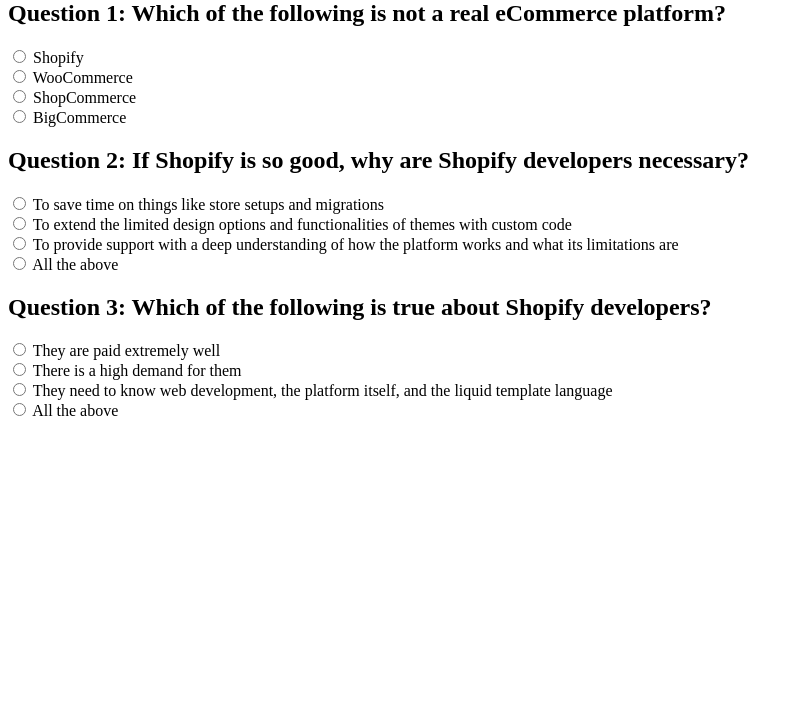
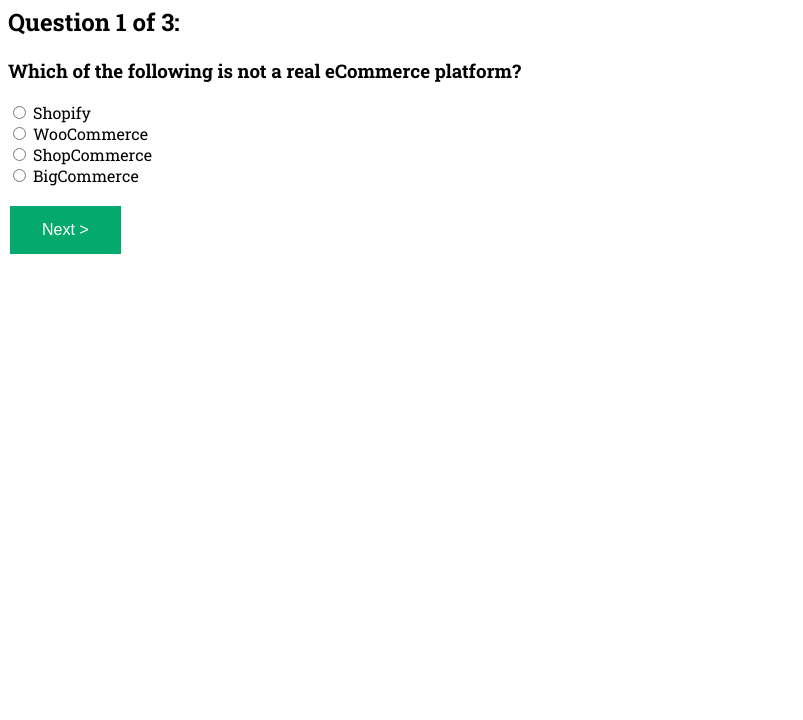
Before and after one commit to Zakkku/quiz-app, a plain HTML site: page index.html in a window 1280 px wide. Shown: the part 80-800 px from the top of the page, without its empty margins (0-803 px from the left). Drawn offline with Linux system fonts and the light colour scheme.

Commit message:
created next button functionality

```diff
--- a/index.html
+++ b/index.html
@@ -4,11 +4,16 @@
   <meta charset="UTF-8">
   <meta name="viewport" content="width=device-width, initial-scale=1.0">
   <title>e-Commerce Quiz</title>
+  <link rel="stylesheet" href="styles.css">
+  <link rel="preconnect" href="https://fonts.googleapis.com">
+  <link rel="preconnect" href="https://fonts.gstatic.com" crossorigin>
+  <link href="https://fonts.googleapis.com/css2?family=Roboto+Slab:wght@100..900&display=swap" rel="stylesheet">
 </head>
 <body>
   <h1>e-Commerce quiz</h1>
-  <section>
-    <h2>Question 1: Which of the following is not a real eCommerce platform?</h2>
+  <section id="question1">
+    <h2>Question 1 of 3:</h2>
+    <h3>Which of the following is not a real eCommerce platform?</h3>
     <input type="radio" id="shopify" name="ecommerce_platform" value="Shopify">
     <label for="shopify">Shopify</label><br>
     <input type="radio" id="woocommerce" name="ecommerce_platform" value="WooCommerce">
@@ -19,8 +24,9 @@
     <label for="bigcommerce">BigCommerce</label>
 </section>
 
-<section>
-  <h2>Question 2: If Shopify is so good, why are Shopify developers necessary?</h2>
+<section id="question2">
+  <h2>Question 2 of 3:</h2>
+  <h3>If Shopify is so good, why are Shopify developers necessary?</h3>
   <input type="radio" id="shopify" name="ecommerce_platform" value="Shopify">
   <label for="shopify">To save time on things like store setups and migrations</label><br>
   <input type="radio" id="woocommerce" name="ecommerce_platform" value="WooCommerce">
@@ -33,8 +39,9 @@
   <label for="bigcommerce">All the above</label>
 </section>
 
-<section>
-  <h2>Question 3: Which of the following is true about Shopify developers?</h2>
+<section id="question3">
+  <h2>Question 3 of 3:</h2>
+  <h3>Which of the following is true about Shopify developers?</h3>
   <input type="radio" id="shopify" name="ecommerce_platform" value="Shopify">
   <label for="shopify">They are paid extremely well</label><br>
   <input type="radio" id="woocommerce" name="ecommerce_platform" value="WooCommerce">
@@ -45,6 +52,12 @@
   <label for="bigcommerce">All the above</label>
 </section>
 
+<section id="finished">
+  <h2>You finished the quiz!</h2>
+</section>
 
+<button class="button" onclick="myFunction()">Next ></button>
+
+  <script src="script.js"></script>
 </body>
 </html>
--- a/script.js
+++ b/script.js
@@ -0,0 +1,18 @@
+counter = 1;
+function myFunction() {
+  if (counter === 1) {
+    document.getElementById('question1').style.display = 'none';
+    document.getElementById('question2').style.display = 'block';
+    counter++;
+  } else if (counter === 2) {
+    document.getElementById('question2').style.display = 'none';
+    document.getElementById('question3').style.display = 'block';
+    counter++;
+  } else {
+    document.getElementById('question3').style.display = 'none';
+    document.getElementById('finished').style.display = 'block';
+    counter++;
+  }
+
+
+}
--- a/styles.css
+++ b/styles.css
@@ -0,0 +1,26 @@
+/* styles.css */
+
+body {
+  font-family: 'Roboto Slab', serif;
+  /* Specify the font family */
+
+}
+
+.button {
+  background-color: #04AA6D;
+  border: none;
+  color: white;
+  padding: 15px 32px;
+  text-align: center;
+  text-decoration: none;
+  display: inline-block;
+  font-size: 16px;
+  margin: 20px 2px;
+  cursor: pointer;
+}
+
+#question2,
+#question3,
+#finished {
+  display: none;
+}
```
